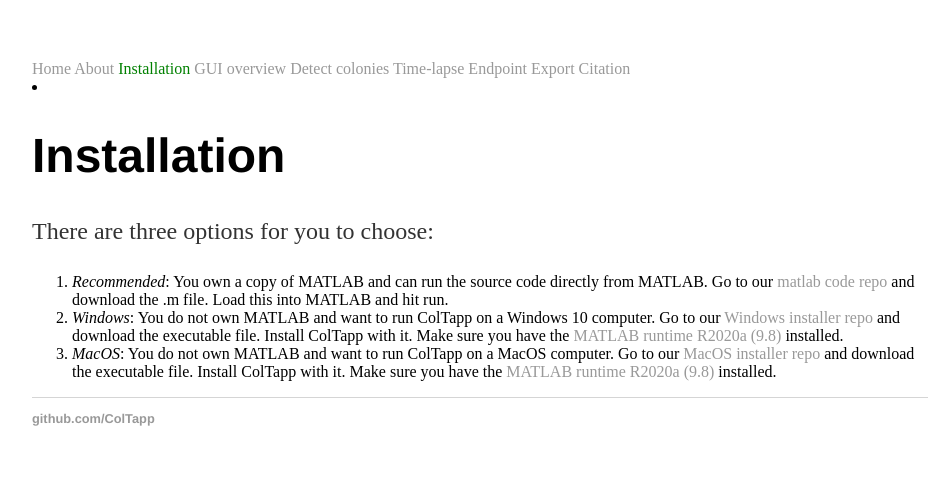
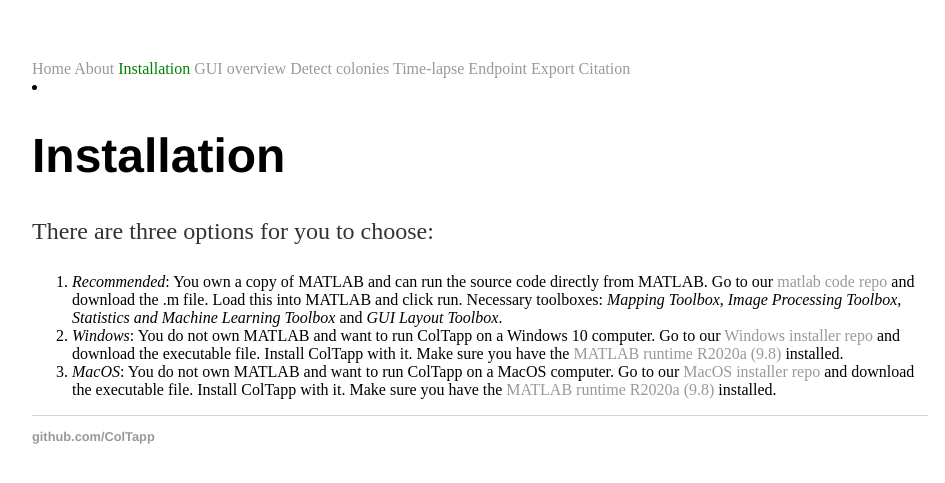
Before and after one commit to ColTapp/ColTapp.github.io, a Jekyll site: the page built from installation.md, in a window 1280 px wide. Shown: the top 483 px of the page, without its empty margins (160-1105 px from the left). Built offline with Jekyll 4.4.1, drawn with Linux system fonts in a browser that asks for light colours.

Commit message:
Update installation.md

```diff
--- a/installation.md
+++ b/installation.md
@@ -4,6 +4,6 @@
 ---
 # Installation
 There are three options for you to choose:
-1. _Recommended_: You own a copy of MATLAB and can run the source code directly from MATLAB. Go to our [matlab code repo](https://github.com/ColTapp/matlab-code) and download the .m file. Load this into MATLAB and hit run.
+1. _Recommended_: You own a copy of MATLAB and can run the source code directly from MATLAB. Go to our [matlab code repo](https://github.com/ColTapp/matlab-code) and download the .m file. Load this into MATLAB and click run. Necessary toolboxes: *Mapping Toolbox*, *Image Processing Toolbox*, *Statistics and Machine Learning Toolbox* and *GUI Layout Toolbox*.
 2. _Windows_: You do not own MATLAB and want to run ColTapp on a Windows 10 computer. Go to our [Windows installer repo](https://github.com/ColTapp/win-executable) and download the executable file. Install ColTapp with it. Make sure you have the [MATLAB runtime R2020a (9.8)](https://ch.mathworks.com/de/products/compiler/matlab-runtime.html) installed.
 3. _MacOS_: You do not own MATLAB and want to run ColTapp on a MacOS computer. Go to our [MacOS installer repo](https://github.com/ColTapp/mac-executable) and download the executable file. Install ColTapp with it. Make sure you have the [MATLAB runtime R2020a (9.8)](https://ch.mathworks.com/de/products/compiler/matlab-runtime.html) installed.
```
